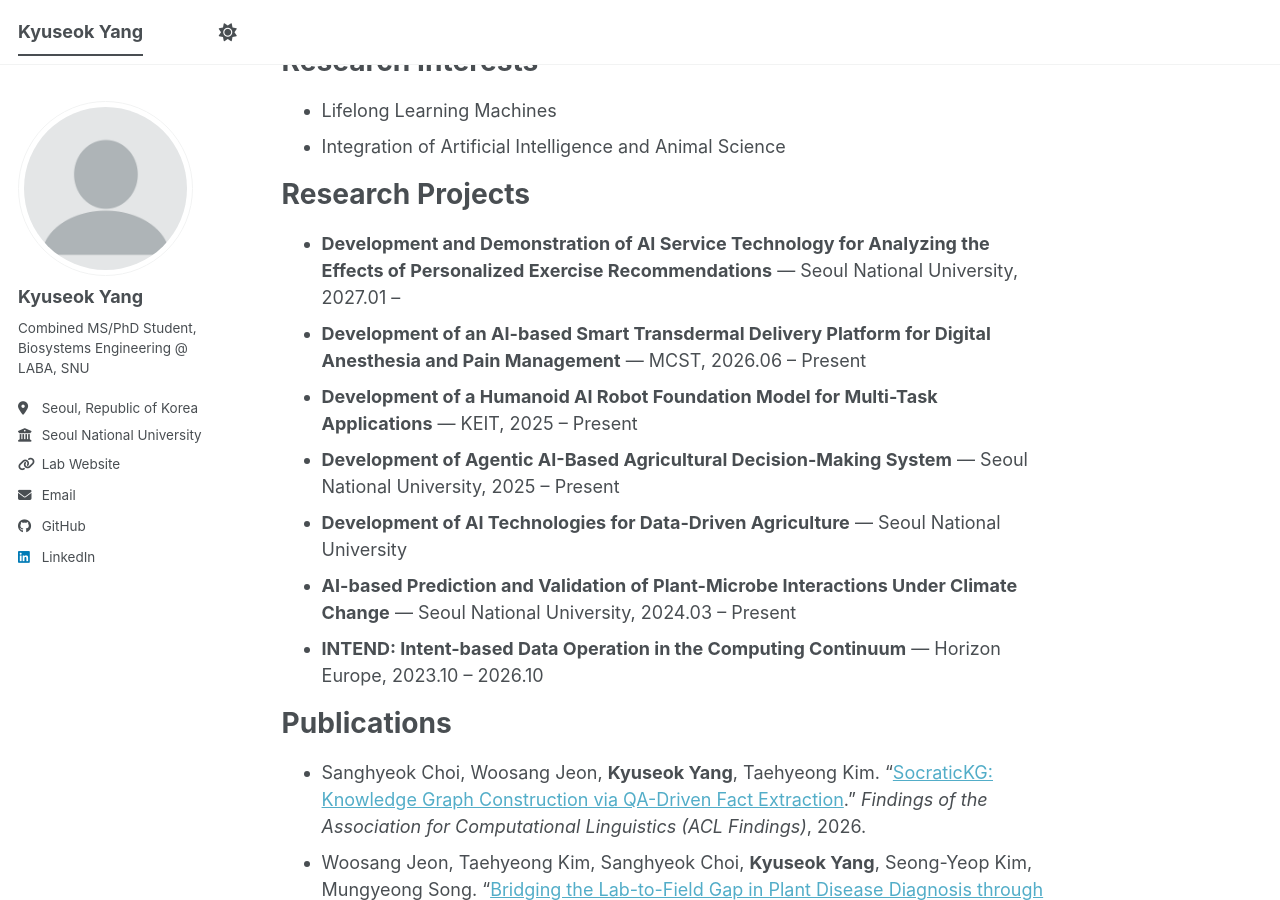
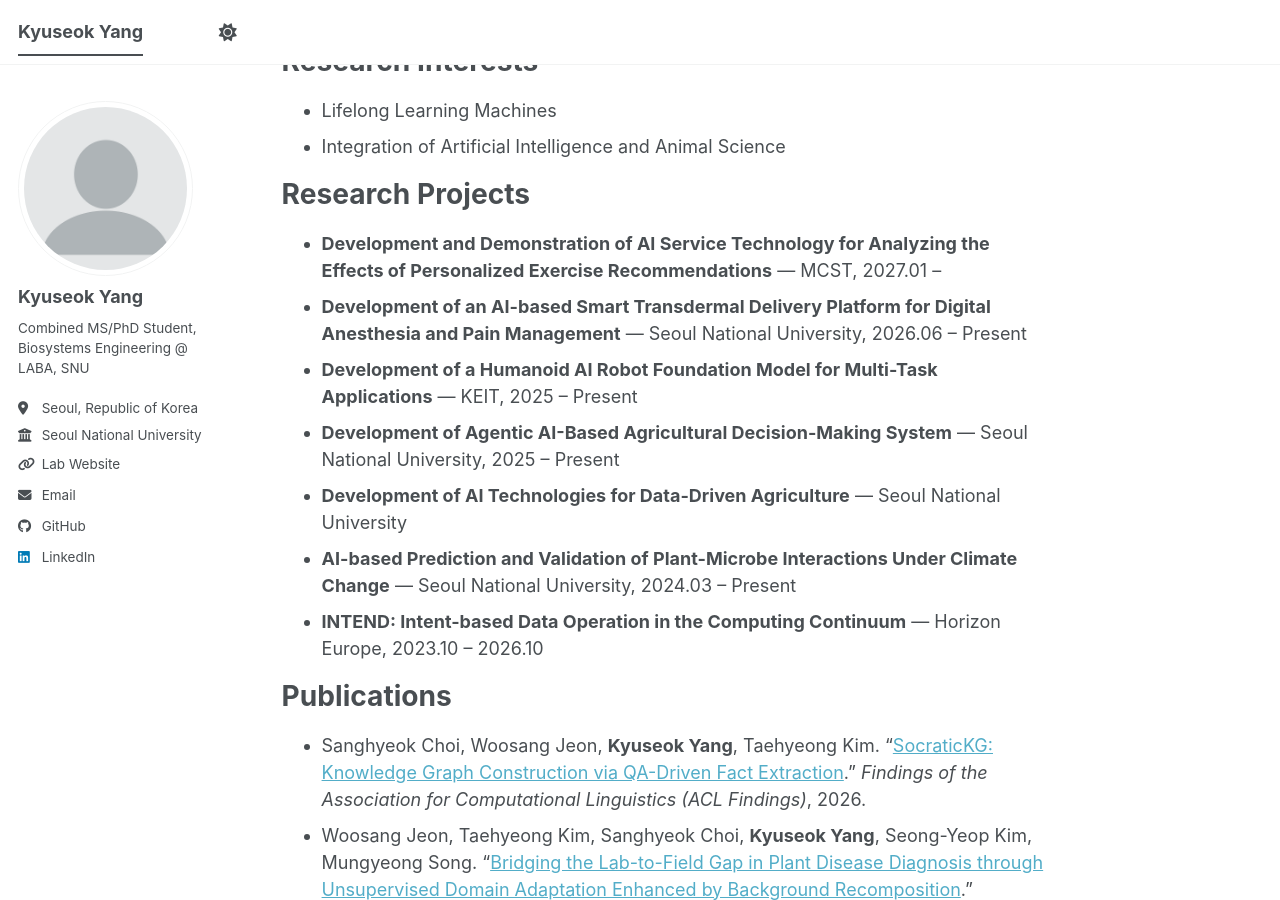
Before and after one commit to kyuseokyang/kyuseokyang.github.io, a Jekyll site: the page built from _pages/about.md, in a window 1280 px wide and 900 px high, scrolled down 600 px. Built offline with Jekyll 4.4.1, drawn with Linux system fonts in a browser that asks for light colours; a script bundle is joined from its source files by our own code; library files that are not in the unit come from our copies.

```diff
--- a/_pages/about.md
+++ b/_pages/about.md
@@ -20,8 +20,8 @@ Research Interests
 
 Research Projects
 ======
-* **Development and Demonstration of AI Service Technology for Analyzing the Effects of Personalized Exercise Recommendations** — Seoul National University, 2027.01 –
-* **Development of an AI-based Smart Transdermal Delivery Platform for Digital Anesthesia and Pain Management** — MCST, 2026.06 – Present
+* **Development and Demonstration of AI Service Technology for Analyzing the Effects of Personalized Exercise Recommendations** — MCST, 2027.01 –
+* **Development of an AI-based Smart Transdermal Delivery Platform for Digital Anesthesia and Pain Management** — Seoul National University, 2026.06 – Present
 * **Development of a Humanoid AI Robot Foundation Model for Multi-Task Applications** — KEIT, 2025 – Present
 * **Development of Agentic AI-Based Agricultural Decision-Making System** — Seoul National University, 2025 – Present
 * **Development of AI Technologies for Data-Driven Agriculture** — Seoul National University
```
